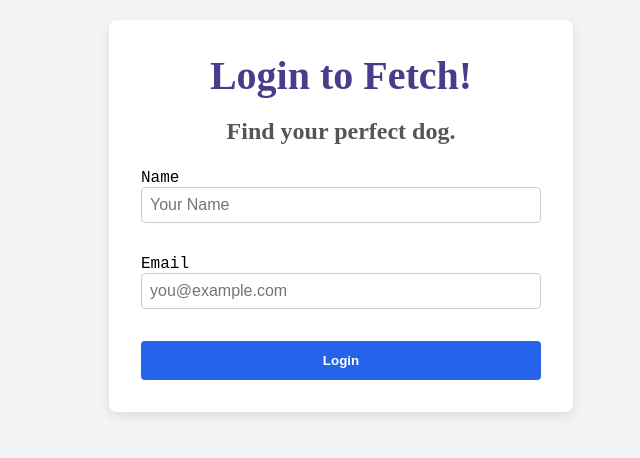
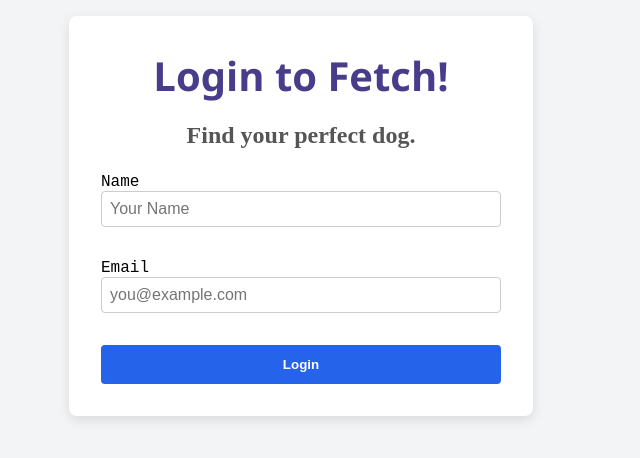
Before and after one commit to SR-Pittu/FetchFrontendTakeHomeExercise, a React (Create React App) app: page /#/login in a window 1280 px wide. Shown: the part 184-642 px from the top of the page, without its empty margins (339-979 px from the left). Built offline with nearby package versions, Linux system fonts and the light colour scheme.

Commit message:
fixing UI

```diff
--- a/src/components/DogSearch/DogList.jsx
+++ b/src/components/DogSearch/DogList.jsx
@@ -3,7 +3,7 @@ import DogCard from './DogCard';
 
 function DogList({ dogs, onToggleFavorite, favorites }) {
   return (
-    <div style={{ display: 'grid', gridTemplateColumns: 'repeat(auto-fit, minmax(300px, 1fr))', gap: '16px' }}>
+    <div style={{ display: 'grid', gridTemplateColumns: 'repeat(auto-fit, minmax(300px, 1fr))', gap: '25px' }}>
       {dogs.map((dog) => (
         <DogCard
           key={dog.id}
--- a/src/components/DogSearch/DogSearchPage.jsx
+++ b/src/components/DogSearch/DogSearchPage.jsx
@@ -144,7 +144,7 @@ function DogSearchPage() {
     try {
       await logout();
       // Redirect to login page or homepage after logout
-      window.location.href = "/login";
+      window.location.href = "/#/login";
     } catch (error) {
       alert("Logout failed. Please try again.");
     }
@@ -153,7 +153,7 @@ function DogSearchPage() {
   return (
     <div className="dog-search-page">
       <header className="header">
-        <div className="container">
+        <div className="container-header">
           <h1 className="title">🐶 Find Your Perfect Dog!</h1>
           <button className="logout-button" onClick={handleLogout}>
           Logout
@@ -163,7 +163,7 @@ function DogSearchPage() {
       </header>
 
       <main className="main-content">
-        <div className="container">
+        <div className="container-body">
           <div className="filter-and-list">
             <aside className="sidebar">
               <FilterOptions
--- a/src/index/DogCard.css
+++ b/src/index/DogCard.css
@@ -6,7 +6,8 @@
     box-shadow: 0 2px 8px rgba(0, 0, 0, 0.05);
     text-align: center;
     width: 100%;
-    max-width: 260px;
+    max-width: 240px;
+    max-height: 500px;
     margin: 10px;
     transition: transform 0.2s ease-in-out;
   }
--- a/src/index/DogSearchPage.css
+++ b/src/index/DogSearchPage.css
@@ -16,15 +16,14 @@
   min-height: 100vh;
 }
 
-body,
-html {
+body{
   margin: 0;
   padding: 0;
   overflow-x: hidden;
 }
 
 /* Full-width container */
-.container {
+.container-body {
   width: 100%;
   max-width: 1400px;
   margin: 0 auto;
@@ -40,7 +39,7 @@ html {
   padding: 1.5rem 80px;
 }
 
-.header .container {
+.header .container-header {
   display: flex;
   align-items: center;
   justify-content: center;
@@ -50,7 +49,7 @@ html {
 /* Title centered horizontally */
 .title {
   font-size: 3em;
-  font-family: Brush Script, cursive;
+  font-family: "Segoe UI", Tahoma, Geneva, Verdana, sans-serif;
   color: darkslateblue;
   margin: 0;
   user-select: none;
@@ -102,7 +101,7 @@ html {
   border-radius: 10px;
   box-shadow: 0 2px 8px rgba(0, 0, 0, 0.05);
   position: sticky;
-  top: 1rem;
+  top: 10px;
   max-height: calc(100vh - 2rem);
   overflow-y: auto;
 }
@@ -112,12 +111,12 @@ html {
 /* Dog List Section Styling */
 .dog-list-section {
   flex: 1 1 auto;
-  min-width: 300px;
+  min-width: 200px;
   background-color: #fff;
   padding: 20px;
   border-radius: 10px;
   box-shadow: 0 2px 8px rgba(0, 0, 0, 0.05);
-  overflow-x: auto;
+  overflow-x: clip;
 }
 
 /* Loading indicator */
@@ -283,7 +282,7 @@ html {
     padding: 0;
   }
   .sidebar {
-    position: sticky;
+    position: relative;
     max-height: none;
     overflow-y: visible;
     flex: none;
--- a/src/index/FilterOptions.css
+++ b/src/index/FilterOptions.css
@@ -1,5 +1,7 @@
 /* FilterOptions.css */
 .filter-options-container {
+    position: sticky;
+    top: 1rem;
     border: 1px solid #d4d4d4;
     padding: 20px;
     border-radius: 12px;
--- a/src/index/Login.css
+++ b/src/index/Login.css
@@ -17,7 +17,7 @@
 
   .login-page .title {
     font-size: 2.5rem;
-    font-family: cursive;
+    font-family: "Segoe UI", Tahoma, Geneva, Verdana, sans-serif;
     text-align: center;
     margin-bottom: 0.5rem;
   }
```
